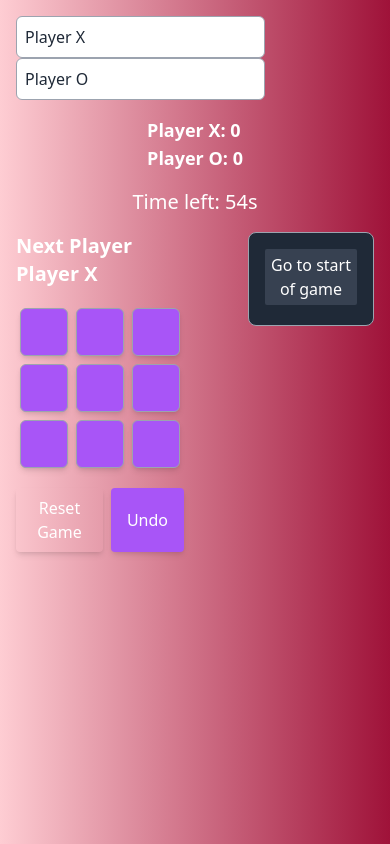
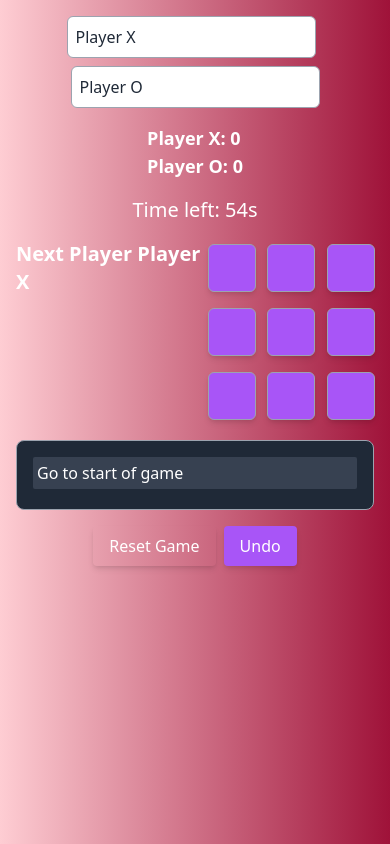
Before and after one commit to md-sazzadul/tic-tac-toe, a React (Vite) app: page / in a window 390 px wide. Built offline with nearby package versions, Linux system fonts and the light colour scheme.

Commit message:
added responsive design

```diff
--- a/src/components/Board/Board.jsx
+++ b/src/components/Board/Board.jsx
@@ -30,31 +30,11 @@ const Board = ({ xIsNext, squares, onPlay, playerX, playerO }) => {
   return (
     <>
       <div className="text-xl font-semibold mb-4">{status}</div>
-      <div className="flex">
-        {[0, 1, 2].map((i) => (
+      <div className="grid grid-cols-3 gap-2">
+        {squares.map((square, i) => (
           <Square
             key={i}
-            value={squares[i]}
-            onSquareClick={() => handleClick(i)}
-            isWinningSquare={winnerInfo?.line.includes(i)}
-          />
-        ))}
-      </div>
-      <div className="flex">
-        {[3, 4, 5].map((i) => (
-          <Square
-            key={i}
-            value={squares[i]}
-            onSquareClick={() => handleClick(i)}
-            isWinningSquare={winnerInfo?.line.includes(i)}
-          />
-        ))}
-      </div>
-      <div className="flex">
-        {[6, 7, 8].map((i) => (
-          <Square
-            key={i}
-            value={squares[i]}
+            value={square}
             onSquareClick={() => handleClick(i)}
             isWinningSquare={winnerInfo?.line.includes(i)}
           />
--- a/src/components/Game/Game.jsx
+++ b/src/components/Game/Game.jsx
@@ -97,13 +97,13 @@ const Game = () => {
 
   return (
     <div className="flex flex-col items-center p-4 bg-gradient-to-l from-rose-800 to-rose-200 min-h-screen text-white">
-      <div className="mb-4">
+      <div className="mb-4 w-full sm:w-auto flex flex-col sm:flex-row justify-center items-center">
         <input
           type="text"
           value={playerX}
           onChange={(e) => setPlayerX(e.target.value)}
           placeholder="Player X Name"
-          className="mr-2 p-2 rounded-md border border-gray-400 bg-white text-gray-800"
+          className="mr-2 mb-2 sm:mb-0 p-2 rounded-md border border-gray-400 bg-white text-gray-800"
         />
         <input
           type="text"
@@ -122,15 +122,22 @@ const Game = () => {
         </div>
       </div>
       <div className="mb-4 text-xl">Time left: {timeLeft}s</div>
-      <div className="flex justify-center">
-        <div className="mr-16">
+      <div className="flex flex-col lg:flex-row justify-center w-full lg:w-auto">
+        <div className="mb-4 lg:mr-16 flex justify-center">
           <Board
             xIsNext={xIsNext}
             squares={currentSquares}
             onPlay={handlePlay}
             playerX={playerX}
             playerO={playerO}
-          ></Board>
+          />
+        </div>
+        <div className="flex justify-center w-full lg:w-auto">
+          <ol className="border border-gray-400 p-4 rounded-lg bg-gray-800 w-full lg:w-auto">
+            {moves}
+          </ol>
+        </div>
+      </div>
       <div className="mt-4 flex justify-center">
         <button
           className="bg-white-500 text-white py-2 px-4 rounded mr-2 shadow-md hover:bg-red-700 transition duration-300"
@@ -146,13 +153,6 @@ const Game = () => {
         </button>
       </div>
     </div>
-        <div>
-          <ol className="border border-gray-400 p-4 rounded-lg bg-gray-800">
-            {moves}
-          </ol>
-        </div>
-      </div>
-    </div>
   );
 };
 
```
Lines whose indentation alone changed are shown as unchanged.
